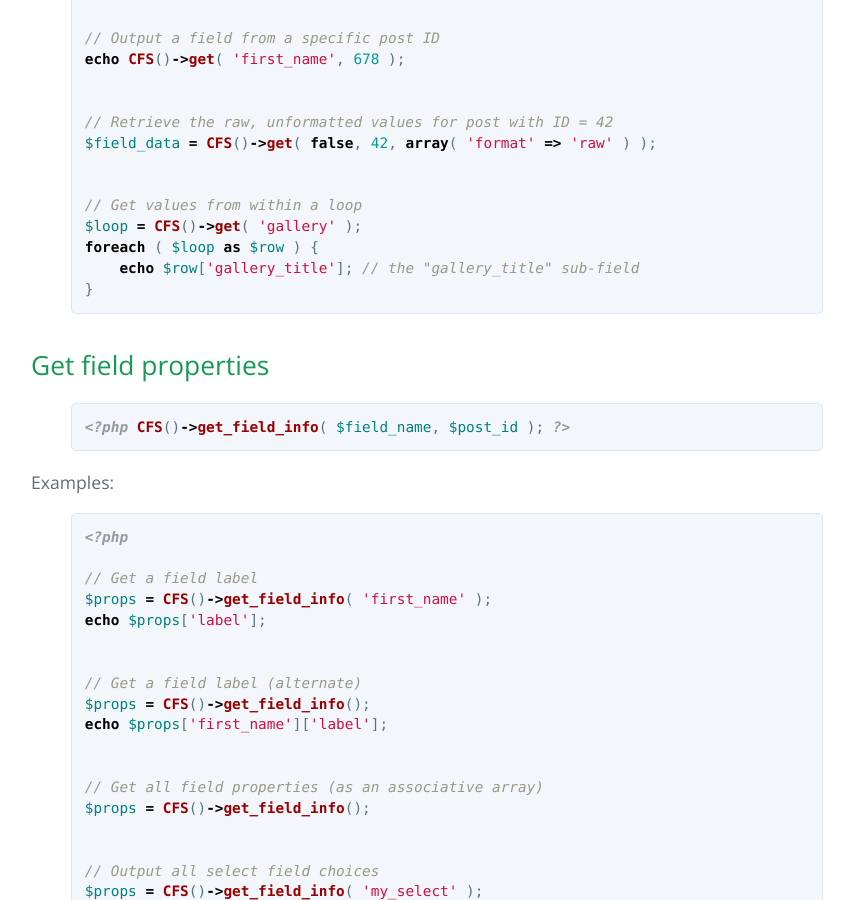
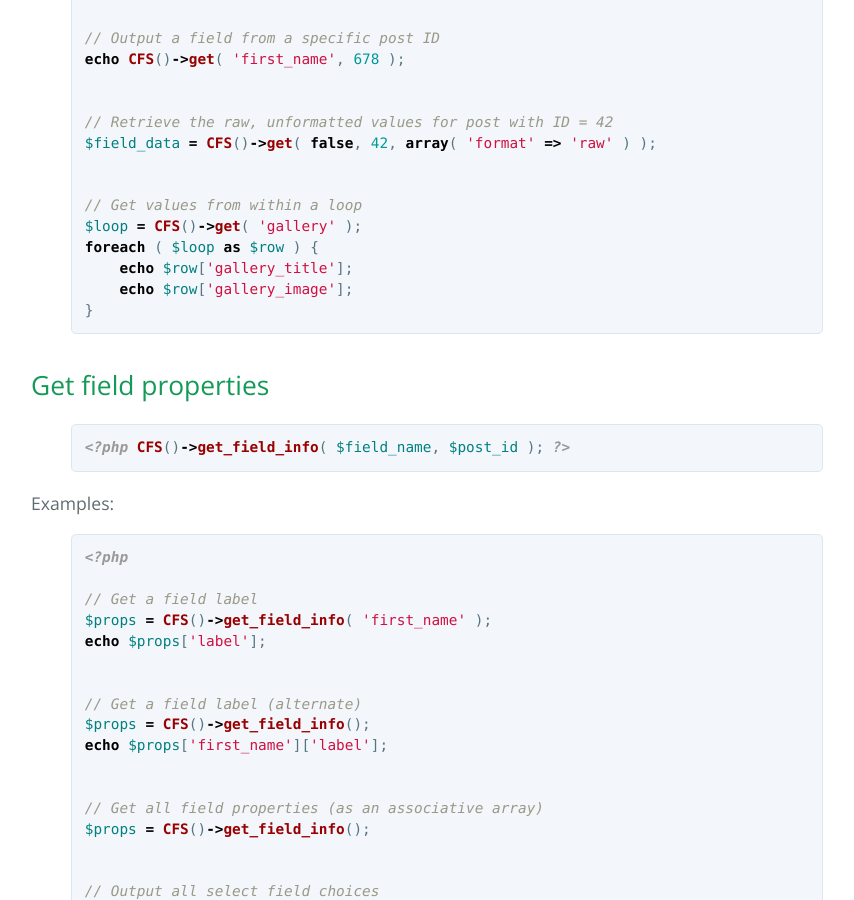
Before and after one commit to mgibbs189/custom-field-suite, a Jekyll site: the page built from api.md, in a window 1280 px wide and 900 px high, scrolled down 776 px. Shown: the whole window, without its empty margins (193-1047 px from the left). Built offline with Jekyll 4.4.1, drawn with Linux system fonts in a browser that asks for light colours.

Commit message:
Update api.md

```diff
--- a/api.md
+++ b/api.md
@@ -33,7 +33,8 @@ $field_data = CFS()->get( false, 42, array( 'format' => 'raw' ) );
 // Get values from within a loop
 $loop = CFS()->get( 'gallery' );
 foreach ( $loop as $row ) {
-    echo $row['gallery_title']; // the "gallery_title" sub-field
+    echo $row['gallery_title'];
+    echo $row['gallery_image'];
 }
 {% endhighlight %}
 
```
